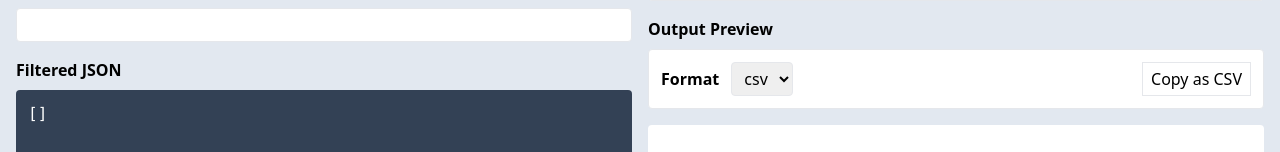
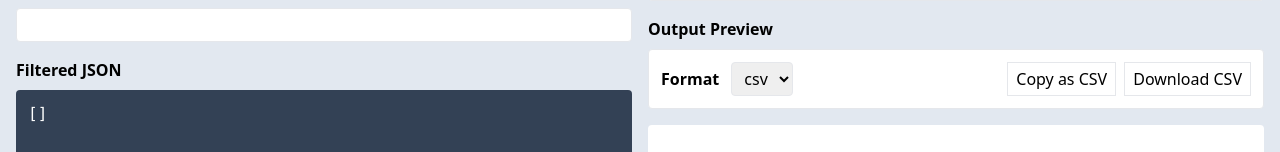
Before and after one commit to allejo/json-reshaper, a React (Vite) app: page / in a window 1280 px wide. Shown: the part 379-531 px from the top of the page. Built offline with nearby package versions, Linux system fonts and the light colour scheme.

Commit message:
Add button to download the formatted data as CSV or TSV (#15)

```diff
--- a/src/components/OutputPreview.tsx
+++ b/src/components/OutputPreview.tsx
@@ -17,9 +17,14 @@ interface Props {
 	columnQueries: TransformManifest;
 	filteredJson: FilteredJson;
 }
+const MimeType: Record<OutputFormat, string> = {
+	[OutputFormat.CSV]: 'text/csv',
+	[OutputFormat.TSV]: 'text/tab-seprated-values'
+}
 
 export const OutputPreview = ({ columnQueries, filteredJson }: Props) => {
 	const [format, setFormat] = useState<OutputFormat>(OutputFormat.CSV);
+	const [fileLink, setFileLink] = useState<string>('');
 	const getTransformedAsText = useRef<DataTransformerFxn>(() => {
 		throw new Error('Transformer not mounted');
 	});
@@ -49,6 +54,14 @@ export const OutputPreview = ({ columnQueries, filteredJson }: Props) => {
 			});
 	}, []);
 
+	const handleDownload = useCallback(()=>{
+		const transformedText = getTransformedAsText.current();
+		const type = MimeType[format];
+		const data = new Blob([transformedText],{type});
+		const url = window.URL.createObjectURL(data);
+		setFileLink(url);
+	}, [format])
+
 	return (
 		<section className="flex flex-col min-w-0">
 			<p className="font-bold mb-2">Output Preview</p>
@@ -68,10 +81,13 @@ export const OutputPreview = ({ columnQueries, filteredJson }: Props) => {
 						))}
 					</select>
 				</div>
-				<div className="ml-auto">
+				<div className="ml-auto flex gap-2">
 					<button className="border py-1 px-2" onClick={handleCopyEvent}>
 						Copy as {format.toUpperCase()}
 					</button>
+					<a download={`json-reshaper.${format}`} href={fileLink} className="border py-1 px-2" onClick={handleDownload}>
+						Download {format.toUpperCase()}
+					</a>
 				</div>
 			</div>
 			<div className="bg-white grow p-3 rounded overflow-hidden h-0">
```
